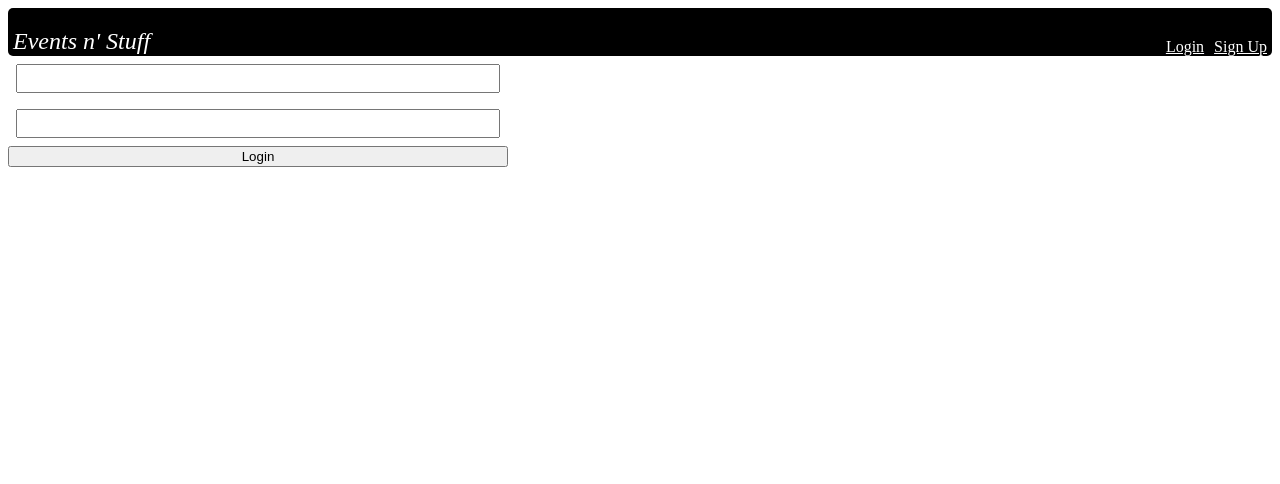
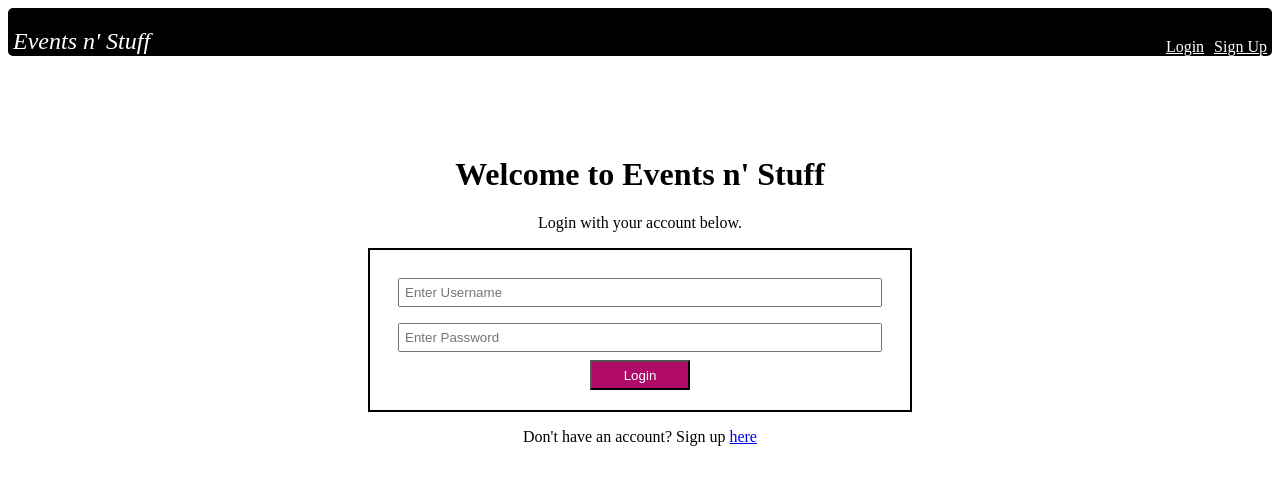
Before and after one commit to ajsur1017/events-n-stuff-FRONTEND, a React (Create React App) app: page /login in a window 1280 px wide. Shown: the top 484 px of the page. Built offline with nearby package versions, Linux system fonts and the light colour scheme; no server answers.

Commit message:
styled auth pages, imported token into index

```diff
--- a/src/App.css
+++ b/src/App.css
@@ -37,7 +37,6 @@
 
 .formCreate{
     display: flex;
-    justify-content: center;
     margin-top: 10px;
 }
 
@@ -134,6 +133,45 @@ form{
   padding-left: 5px;
 }
 
+.authBox{
+  display: flex;
+  justify-content: center;
+  background-color: white;
+}
+
+.loginBox{
+  display: flex;
+  flex-direction: column;
+  justify-items: center;
+  border: solid black 2px;
+  padding: 20px;
+
+}
+
+.loginButton{
+  background-color: #b00b69;
+  width: 100px;
+  height: 30px;
+  color: white;
+}
+
+.searchBar{
+  border-radius: 10px;
+}
+
+.loginWelcome{
+  margin-top: 100px;
+}
+
+.indexHeader{
+  text-align: left;
+  align-content: left;
+}
+
+.browseEvents{
+  text-align: left;
+}
+
 @media (prefers-reduced-motion: no-preference) {
   .App-logo {
     animation: App-logo-spin infinite 20s linear;
--- a/src/App.js
+++ b/src/App.js
@@ -7,7 +7,6 @@ import Signup from "./pages/Signup"
 import Login from "./pages/Login"
 
 export const GlobalCtx = React.createContext(null)
-
 
 function App() {
 
@@ -34,8 +33,7 @@ function App() {
             {/* <Route path="/dashboard" render={(rp => <h1>Dashboard</h1>)} /> */}
           </Switch>
         </main>
-        <Main />
-
+        <Main user={gState.token}/>
       </div>
     </GlobalCtx.Provider>
   );
--- a/src/components/Header.js
+++ b/src/components/Header.js
@@ -1,7 +1,6 @@
 import { Link } from "react-router-dom";
 import React from "react"
 import { GlobalCtx } from "../App"
-
 
 function Header(props) {
   const { gState, setGState } = React.useContext(GlobalCtx)
@@ -14,19 +13,23 @@ function Header(props) {
       }}>Logout</div>
     </Link>)
 
+  const login = (
+    <>
+  <Link to="/login">
+  <div className="login">Login</div>
+  </Link>
+  <Link to="/signup">
+  <div className="signup">Sign Up</div>
+  </Link>
+</>)
+
   return (
     <nav className="nav">
       <Link to="/">
         <div className="title">Events n' Stuff</div>
       </Link>
       <div className="headerLinks">
-        <Link to="/login">
-          <div className="login">Login</div>
-        </Link>
-        <Link to="/signup">
-          <div className="signup">Sign Up</div>
-        </Link>
-        {gState.token ? logout : null}
+        {gState.token ? logout : login}
       </div>
     </nav>
   );
--- a/src/components/Main.js
+++ b/src/components/Main.js
@@ -2,7 +2,6 @@ import { useEffect, useState } from "react";
 import { Route, Switch } from "react-router-dom";
 import Index from "../pages/Index";
 import Show from "../pages/Show";
-
 
 function Main(props) {
   const [event , setEvent] = useState(null);
@@ -50,7 +49,7 @@ function Main(props) {
     <main>
       <Switch>
         <Route exact path="/">
-        <Index event={event} createEvent={createEvent}/>
+          <Index user={props.user} event={event} createEvent={createEvent} />
         </Route>
         <Route
           path="/events/:id"
--- a/src/pages/Index.js
+++ b/src/pages/Index.js
@@ -1,5 +1,6 @@
 import { useState } from "react";
 import {Link} from "react-router-dom"
+import React from "react"
 
 function Index(props) {
   const [newForm, setNewForm] = useState({
@@ -11,12 +12,11 @@ function Index(props) {
     description: "",
     cost: "",
     image: "",
-    user: ""
+    username: "",
+    attendees: ""
   });
 
   const [search, setSearch] = useState("")
-
-  const [userSearch, setUserSearch] = useState("")
 
   const handleChange = (event) => {
     setNewForm({ ...newForm, [event.target.name]: event.target.value });
@@ -34,41 +34,14 @@ function Index(props) {
         description: "",
         cost: "",
         image: "",
-        user: "",
+        username: "",
+        attendees: ","
     });
   };
 
-  const loaded = () => {
-    return props.event.filter(foundEvent => {
-        if(search === "") {
-            return foundEvent
-        }
-        else if (foundEvent.name.toLowerCase().includes(search.toLowerCase()) || foundEvent.location.toLowerCase().includes(search.toLowerCase())){
-            return foundEvent}}).map((events) => (
-      <div key={events._id} className="events">
-        <Link to={`/events/${events._id}`}><h1>{events.name}</h1></Link>
-    <p className="indexInfoDesc">{events.description}</p>
-    <img className="indexInfoImage" src={events.image} alt="its broken"/>
-    <div className="indexInfoDiv">
-    <p className="labels">Organizer</p> <p className="indexInfo">{events.username}</p>
-    <p className="labels">Location</p> <p className="indexInfo">{events.location}</p>
-    <p className="labels">Price</p> <p className="indexInfo">{events.cost}</p>
-    <p className="labels">Date</p><p className="indexInfo">{new Date(events.date).toDateString()}</p>
-    <p className="labels">Attendees</p> <p className="indexInfo">{events.attendees.length}</p>
-   </div>
-    </div>
-    ));
-  };
-
-  const loading = () => {
-    return <h1>Loading...</h1>;
-  };
-  return (
-    <section>
-    <div>
-    <input placeholder="Search Events..." onChange={event => setSearch(event.target.value)}/>
-  </div>
-    <h3>Post New Event</h3>
+  const createOption = () => {
+   return <>
+<h1>Create Event</h1>
     <div className="formCreate">
       <form onSubmit={handleSubmit}>
         <input
@@ -114,7 +87,47 @@ function Index(props) {
           onChange={handleChange}
         />
         <input type="submit" className="button" value="Create Event" />
-      </form></div><div className="content">
+      </form></div>
+      </>
+  }
+
+
+  const loaded = () => {
+    return props.event.filter(foundEvent => {
+        if(search === "") {
+            return foundEvent;
+        }
+        else if (foundEvent.name.toLowerCase().includes(search.toLowerCase()) || foundEvent.location.toLowerCase().includes(search.toLowerCase())){
+            return foundEvent}}).map((events) => (
+      <div key={events._id} className="events">
+        <Link to={`/events/${events._id}`}><h1>{events.name}</h1></Link>
+    <p className="indexInfoDesc">{events.description}</p>
+    <img className="indexInfoImage" src={events.image} alt={events.name}/>
+    <div className="indexInfoDiv">
+    <p className="labels">Organizer</p> <p className="indexInfo">{events.username}</p>
+    <p className="labels">Location</p> <p className="indexInfo">{events.location}</p>
+    <p className="labels">Price</p> <p className="indexInfo">{events.cost}</p>
+    <p className="labels">Date</p><p className="indexInfo">{new Date(events.date).toDateString()}</p>
+    <p className="labels">Attendees</p> <p className="indexInfo">{events.attendees.length}</p>
+
+   </div>
+    </div>
+    ));
+  };
+
+  const loading = () => {
+    return <h1>Loading...</h1>;
+  };
+  return (
+    <section>
+    <div className="indexHeader">
+    {props.user ? createOption() : null}
+  </div>
+  <div className="browseEvents">
+  <h1>Browse Events</h1>
+  <input className="searchBar" placeholder="Search by Title or Location" onChange={event => setSearch(event.target.value)}/>
+  </div>
+<div className="content">
       {props.event ? loaded() : loading()}</div>
     </section>
   );
--- a/src/pages/Login.js
+++ b/src/pages/Login.js
@@ -37,13 +37,19 @@ const Login = (props) => {
 
     }
     return (
-        <div>
-            <form onSubmit={handleSubmit}>
-                <input id="inputSignup" type="text" name="username" value={form.username} onChange={handleChange}/>
-                <input id="inputSignup" type="password" name="password" value={form.password} onChange={handleChange}/>
-                <input type="submit" value="Login" />
+        <>
+        <h1 className="loginWelcome">Welcome to Events n' Stuff</h1>
+        <p>Login with your account below.</p>
+        <div className="authBox">
+            <form className="loginBox" onSubmit={handleSubmit}>
+                <input id="inputSignup" placeholder="Enter Username" type="text" name="username" value={form.username} onChange={handleChange}/>
+                <input id="inputSignup" placeholder="Enter Password" type="password" name="password" value={form.password} onChange={handleChange}/>
+                <div className="inputButton">
+                <input className="loginButton" type="submit" value="Login" /></div>
             </form>
         </div>
+        <p>Don't have an account? Sign up <a href="/signup">here</a></p>
+        </>
     )
 }
 export default Login
--- a/src/pages/Signup.js
+++ b/src/pages/Signup.js
@@ -35,13 +35,19 @@ const Signup = (props) => {
 
     }
     return (
-        <div>
-            <form onSubmit={handleSubmit}>
-                <input id="inputSignup" type="text" name="username" value={form.username} onChange={handleChange}/>
-                <input id="inputSignup" type="password" name="password" value={form.password} onChange={handleChange}/>
-                <input type="submit" value="Sign Up" />
+        <>
+        <h1 className="loginWelcome">Welcome to Events n' Stuff</h1>
+        <p>Sign up for free today.</p>
+        <div className="authBox">
+            <form className="loginBox" onSubmit={handleSubmit}>
+                <input id="inputSignup" placeholder="Create Username" type="text" name="username" value={form.username} onChange={handleChange}/>
+                <input id="inputSignup" placeholder="Create Password" type="password" name="password" value={form.password} onChange={handleChange}/>
+                <div className="inputButton">
+                <input className="loginButton" type="submit" value="Sign Up" /></div>
             </form>
         </div>
+        <p>Already have an account? Login <a href="/login">here</a></p>
+        </>
     )
 }
 export default Signup
```
